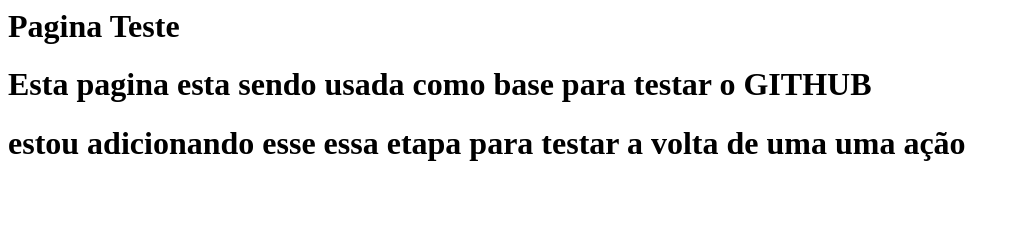
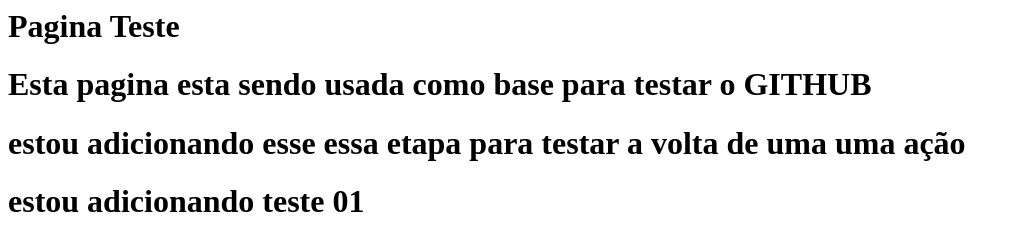
Before and after one commit to cesarrrs/cesarrs-cs-github, a plain HTML site: page index.html in a window 1280 px wide. Shown: the whole page, without its empty margins (0-1020 px from the left). Drawn offline with Linux system fonts and the light colour scheme.

Commit message:
alterado index.html  adicionando teste 01

```diff
--- a/index.html
+++ b/index.html
@@ -12,6 +12,8 @@
 
 <h1>estou adicionando esse essa etapa para testar a volta de uma uma ação </h1>
 
+<h1>estou adicionando teste 01 </h1>
+
 
 
 
```
